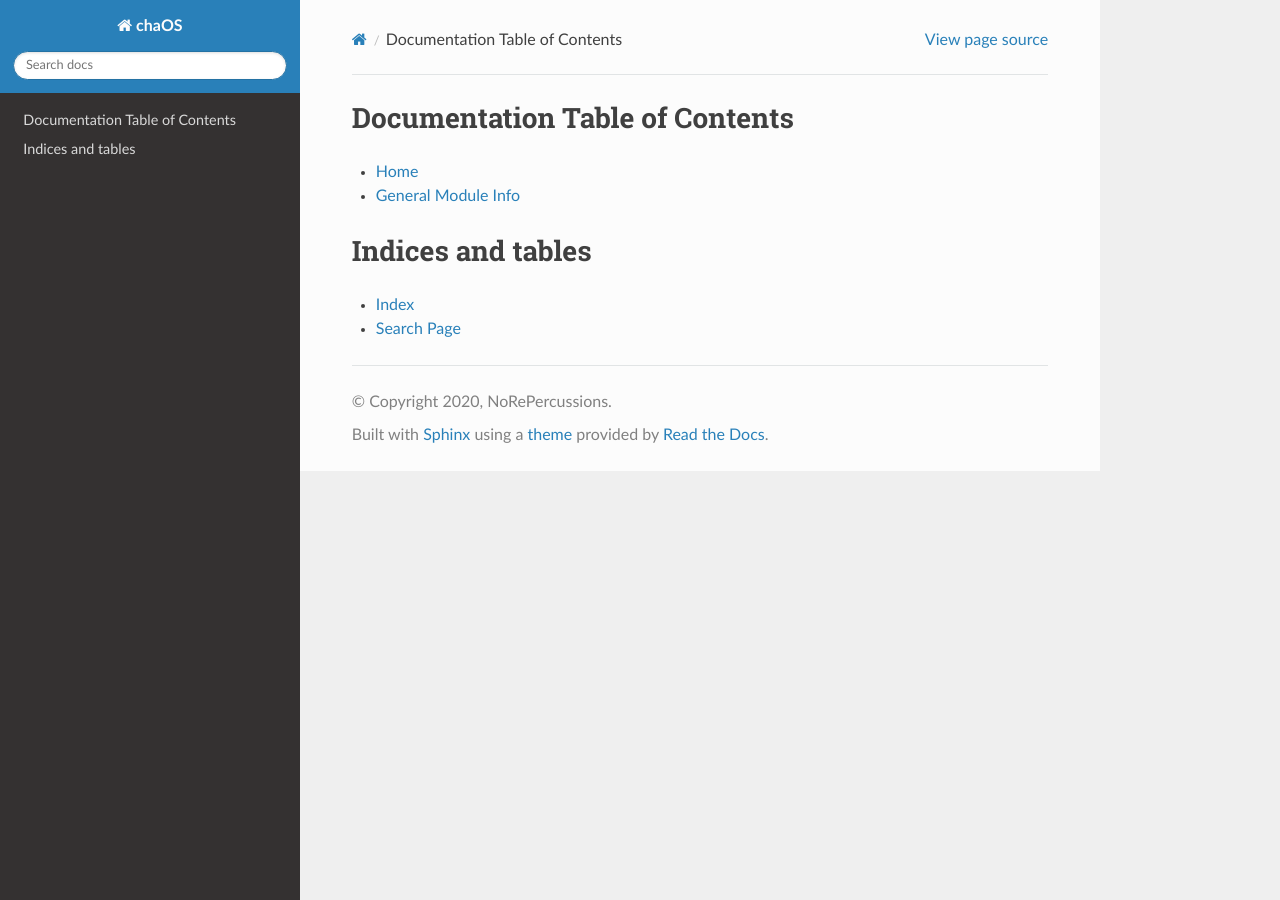
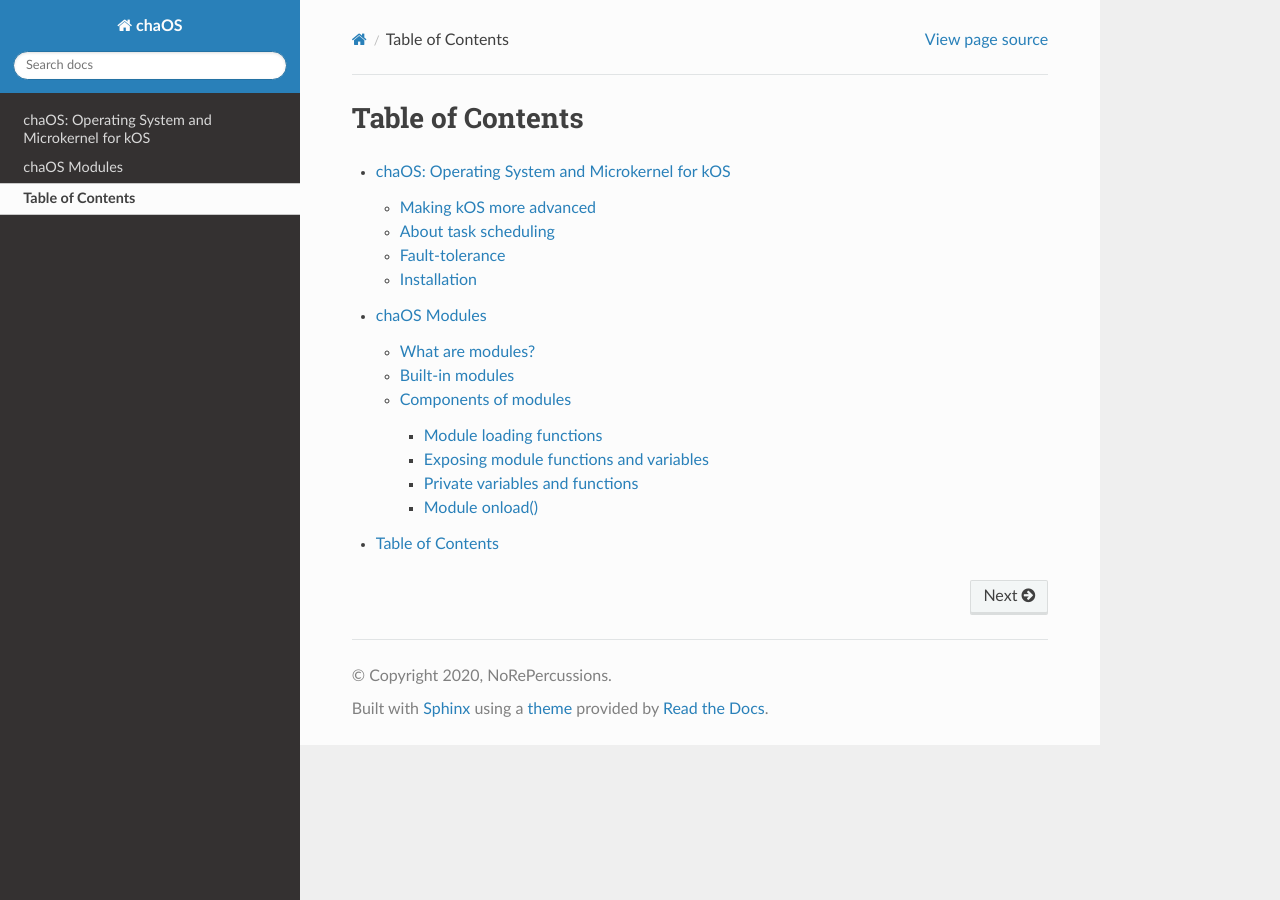
Before and after one commit to NoRePercussions/chaOS, a Sphinx documentation site: the page built from docs/source/contents.rst, in a window 1280 px wide. Built offline with Sphinx 7.4.7 and the Read the Docs theme 2.0.0, drawn with Linux system fonts in a browser that asks for light colours.

Commit message:
Finally figured out how to make a sidebar toc

```diff
--- a/docs/source/conf.py
+++ b/docs/source/conf.py
@@ -3,7 +3,7 @@
 # This file only contains a selection of the most common options. For a full
 # list see the documentation:
 # https://www.sphinx-doc.org/en/master/usage/configuration.html
-
+import sphinx_rtd_theme
 # -- Path setup --------------------------------------------------------------
 
 # If extensions (or modules to document with autodoc) are in another directory,
@@ -30,8 +30,7 @@ release = '0.0.1'
 # Add any Sphinx extension module names here, as strings. They can be
 # extensions coming with Sphinx (named 'sphinx.ext.*') or your custom
 # ones.
-extensions = [
-]
+extensions = ["sphinx_rtd_theme"]
 
 # Add any paths that contain templates here, relative to this directory.
 templates_path = ['_templates']
@@ -41,7 +40,7 @@ templates_path = ['_templates']
 # This pattern also affects html_static_path and html_extra_path.
 exclude_patterns = []
 
-master_doc = 'index'
+master_doc = 'contents'
 
 
 # -- Options for HTML output -------------------------------------------------
@@ -55,4 +54,6 @@ html_theme = 'sphinx_rtd_theme'
 # relative to this directory. They are copied after the builtin static files,
 # so a file named "default.css" will overwrite the builtin "default.css".
 html_static_path = ['_static']
-html_sidebars = { '**': ['globaltoc.html', 'relations.html', 'sourcelink.html', 'searchbox.html'] }
+html_theme_options = {
+    'navigation_depth': 4,
+}
--- a/docs/source/contents.rst
+++ b/docs/source/contents.rst
@@ -1,18 +1,12 @@
 .. _contents:
 
-Documentation Table of Contents
-===============================
+Table of Contents
+-----------------
 
 .. toctree::
     :includehidden:
-    :titlesonly:
-    :maxdepth: 5
+    :maxdepth: 4
 
-    Home <index>
-    Modules <modules>
-
-Indices and tables
-==================
-
-* :ref:`genindex`
-* :ref:`search`
+    index
+    modules
+    self
--- a/docs/source/modules.rst
+++ b/docs/source/modules.rst
@@ -1,4 +1,6 @@
+.. _modules:
+
 .. toctree::
     :maxdepth: 2
 
-    General Module Info        <modules/aboutmodules>
+    modules/aboutmodules
```
Also changed, not shown: 1 other file.
